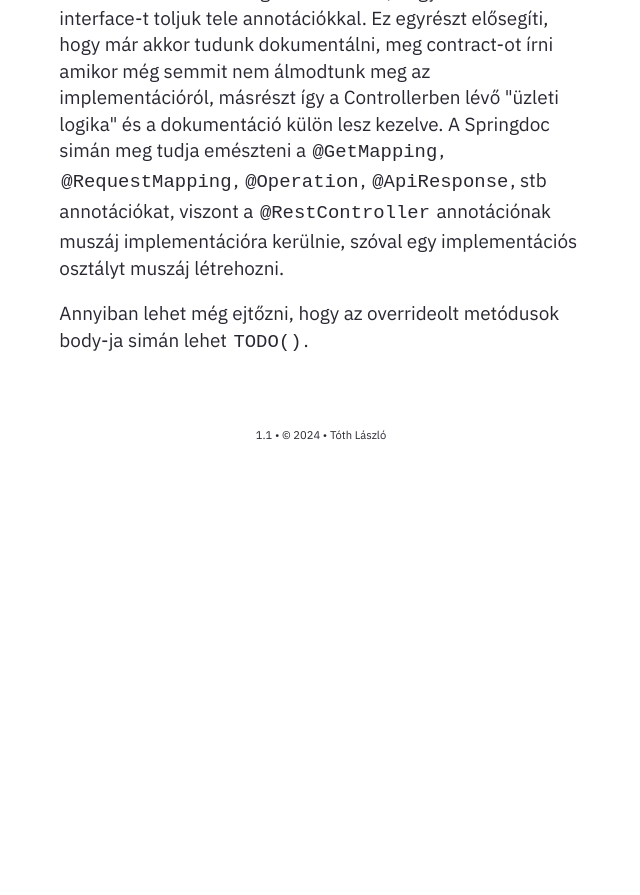
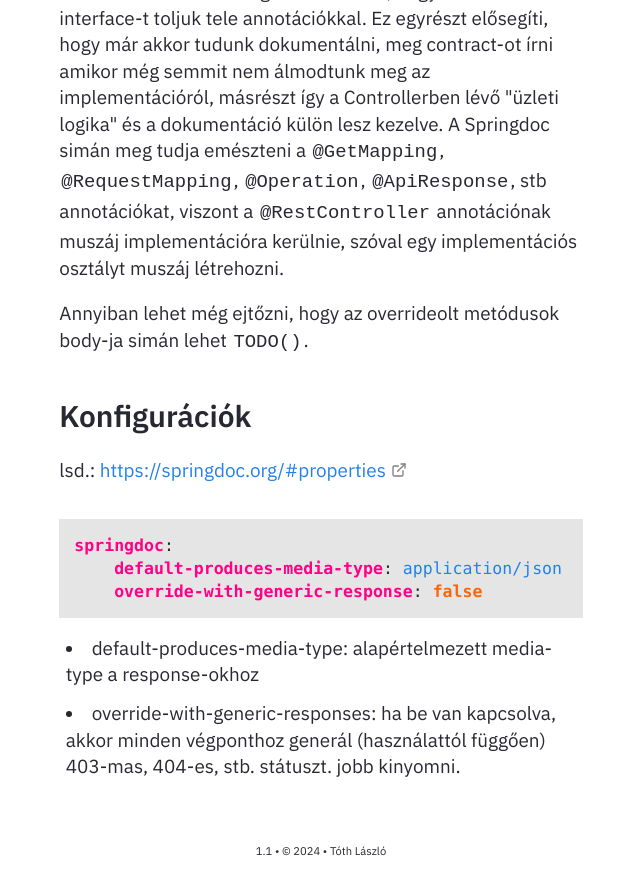
Before and after one commit to tothlp/garden, a Jekyll site: the page built from _notes/Public/openapi-springdoc-setup.md, in a window 1280 px wide and 900 px high, scrolled down 759 px. Shown: the top 895 px of the window, without its empty margins (319-959 px from the left). Built offline with Jekyll 4.4.1, drawn with Linux system fonts in a browser that asks for light colours; before the commit the page ends 1243 px from its top, so only the background shows below that.

Commit message:
Update openapi-springdoc-setup.md

````diff
--- a/_notes/Public/openapi-springdoc-setup.md
+++ b/_notes/Public/openapi-springdoc-setup.md
@@ -23,3 +23,16 @@ Ez azért jó, mert elősegíti a Kotlin használatát, pl. támogatott a [[Kotl
 2024.04.01.: Simán meg lehet csinálni, hogy a RESTful interface-t toljuk tele annotációkkal. Ez egyrészt elősegíti, hogy már akkor tudunk dokumentálni, meg contract-ot írni amikor még semmit nem álmodtunk meg az implementációról, másrészt így a Controllerben lévő "üzleti logika" és a dokumentáció külön lesz kezelve. A Springdoc simán meg tudja emészteni a `@GetMapping`, `@RequestMapping`, `@Operation`, `@ApiResponse`, stb annotációkat, viszont a `@RestController` annotációnak muszáj implementációra kerülnie, szóval egy implementációs osztályt muszáj létrehozni.
 
 Annyiban lehet még ejtőzni, hogy az overrideolt metódusok body-ja simán lehet `TODO()`.
+
+## Konfigurációk
+
+lsd.: [https://springdoc.org/#properties](https://springdoc.org/#properties)
+
+```yaml
+springdoc:
+    default-produces-media-type: application/json
+    override-with-generic-response: false
+```
+
+* default-produces-media-type: alapértelmezett media-type a response-okhoz
+* override-with-generic-responses: ha be van kapcsolva, akkor minden végponthoz generál (használattól függően) 403-mas, 404-es, stb. státuszt. jobb kinyomni.
````
